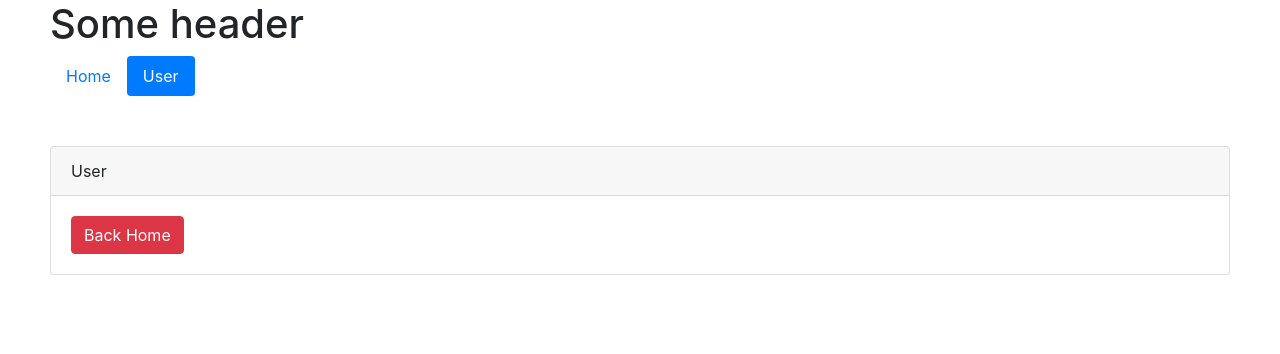
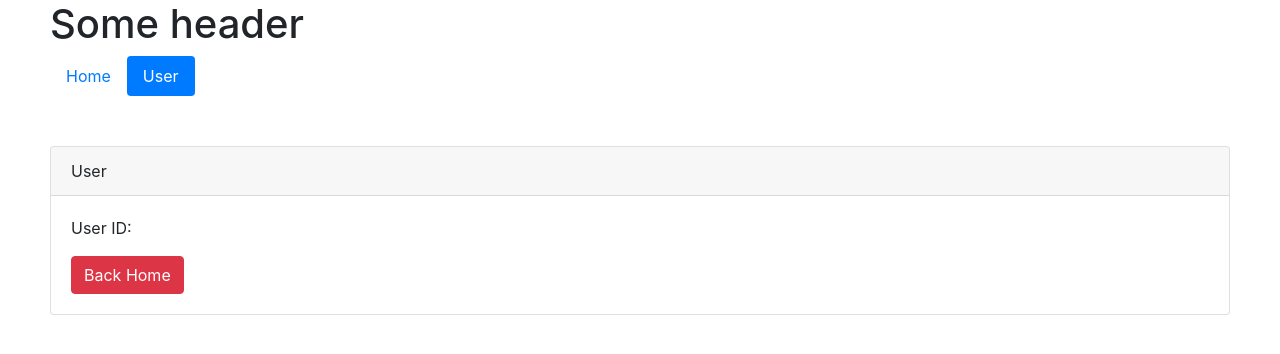
Before and after one commit to dzarezenko/beetroot2-vue-routing, a Vue app: page /user in a window 1280 px wide. Shown: the top 354 px of the page. Built offline with nearby package versions, Linux system fonts and the light colour scheme.

Commit message:
Route parameters

```diff
--- a/src/components/User.vue
+++ b/src/components/User.vue
@@ -4,6 +4,9 @@
       User
     </div>
     <div class="card-body">
+      <p>
+        User ID: {{ userId }}
+      </p>
       <button type="button" class="btn btn-danger" @click="goHome">Back Home</button>
     </div>
   </div>
@@ -11,6 +14,11 @@
 
 <script>
 export default {
+  data() {
+    return {
+      userId: this.$route.params.id,
+    }
+  },
   methods: {
     goHome() {
       this.$router.push({
@@ -19,5 +27,9 @@ export default {
       });
     },
   },
+  mounted() {
+    console.log(this.$router);
+    console.log(this.$route);
+  }
 }
 </script>
--- a/src/main.js
+++ b/src/main.js
@@ -22,7 +22,8 @@ const router = new VueRouter({
   routes: [
     { path: "/", component: Home },
     { path: "/home", component: Home, name: "home-page" },
-    { path: "/user", component: User }
+    { path: "/user", component: User },
+    { path: "/user/:id", component: User }
   ],
 });
 
```
